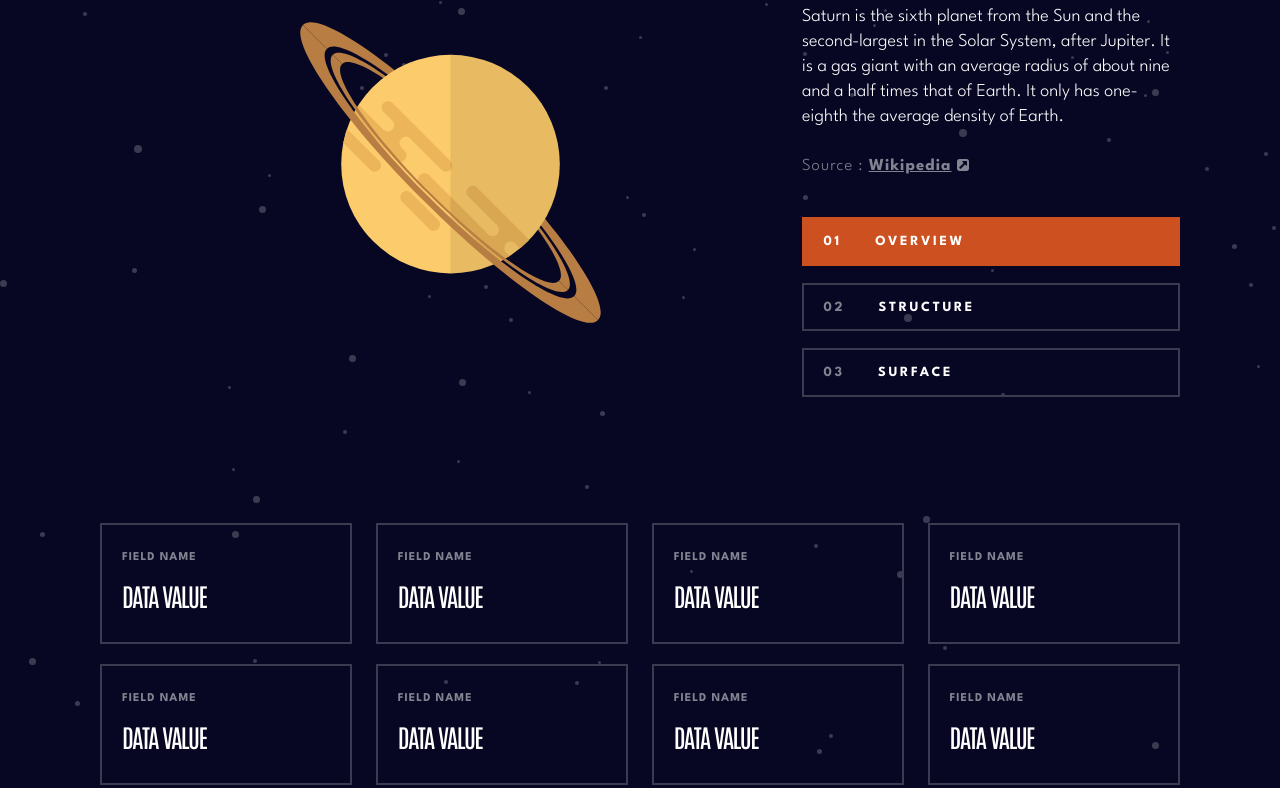
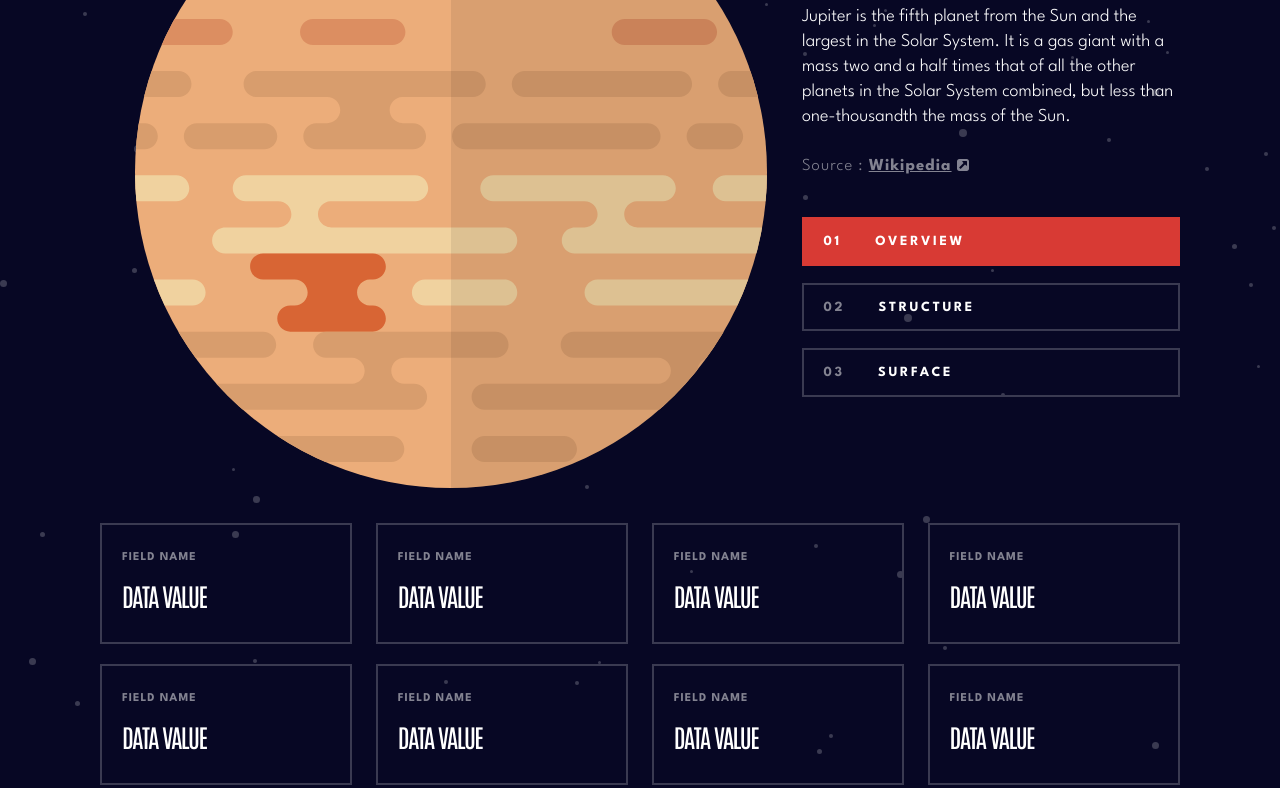
Before and after one commit to fjodor-dev/planets-fact-site, a plain HTML site: page starter-code/index.html in a window 1280 px wide. Shown: the part 277-1065 px from the top of the page. Drawn offline with Linux system fonts and the light colour scheme.

Commit message:
scaling of planets

```diff
--- a/starter-code/index.html
+++ b/starter-code/index.html
@@ -18,9 +18,11 @@
   ////////////////////////////////////////////////////////*/
 
 
-    let planetNum = 5
+    let planetNum = 4
     let selectedView = 1
     let planetCount = 0
+
+    const biggestBodyKM = 69911 //jupiter, needed for scaling planets
 
     const cssRoot = $(":root")
 
@@ -59,7 +61,6 @@
     $.getJSON("script/data.json", (data)=>{
       //for all planets
       planetCount = data.length
-      console.log(planetCount)
       for (let index = 0; index < planetCount; index++) {
         //fill header list
         headerOl.append('<li id="'+ index +'"><h3>'+ data[index].name +'</h3></li>')
@@ -148,41 +149,44 @@
 
       planetImage.css("opacity", "0")
 
+      // console.log(planetImage.css())
+
       planetImageClone.css({
         "position": "absolute",
-        "width": planetImage.css("width"),
-        "max-width": planetImage.css("max-width"),
+        "width": planetImage.width() + "px",
+        "height": planetImage.height() + "px",
       }).addClass("swipingPlanet")
 
       setData()
+
       planetSpace.append(planetImageClone)
 
 
       if(plus){
         planetImageClone.animate({left: (0-planetImageClone.width())},300,()=>{
+          console.log(planetImage.width())
           planetImageClone
           .css({
-            "width": planetImage.css("width"),
-            "max-width": planetImage.css("max-width"),
-            "left":"100%"
+            "height": planetImage.height() + "px",
+            "width": planetImage.width() + "px",
+            "left": 100 + "%"
           })
           .attr("src", "" + planetImage.attr("src"))
           .animate({left: planetImage.offset().left},300,()=>{
-            planetImageClone.remove()
             planetImage.css("opacity", "1")
+            $(".swipingPlanet").remove()
           })
         })
       }else{
         planetImageClone.animate({left: "100%"},300,()=>{
           planetImageClone
           .css({
-            "width": planetImage.css("width"),
-            "max-width": planetImage.css("max-width"),
-            "left":"" + (0-planetImageClone.width()) + "px"
+            "height": planetImage.height() + "px",
+            "width": planetImage.width() + "px",
+            "left": (0-planetImage.width()) + "px"
           })
           .attr("src", "" + planetImage.attr("src"))
           .animate({left: planetImage.offset().left},300,()=>{
-            planetImageClone.remove()
             planetImage.css("opacity", "1")
             $(".swipingPlanet").remove()
           })
@@ -211,7 +215,7 @@
         headerOl.children("li:nth-child("+ (planetNum + 1) +")").css("border-color", "var(--selectedColor)")
 
         mainPlanetName.text(data[planetNum].name)
-        planetImage.width("50%")
+
         planetToolTip.hide()
 
         switch (selectedView) {
@@ -234,6 +238,19 @@
             planetToolTip.attr("src", data[planetNum].images.geology).show()
           }break;
         }
+
+        if (true) {
+          const procent = 90 * (data[planetNum].radius/biggestBodyKM)
+          console.log(procent)
+          planetImage.height(procent + "%")
+          planetImage.width(procent + "%")
+
+          if(planetNum == 5){//jupiter sizing
+            planetImage.height(planetImage.height()+((planetImage.height()/100)*100))
+            planetImage.width(planetImage.height())
+          }
+        }
+
       })
     }
 
--- a/starter-code/script/data.json
+++ b/starter-code/script/data.json
@@ -15,7 +15,7 @@
     },
     "rotation": "58.6 Days",
     "revolution": "87.97 Days",
-    "radius": "2,439.7 KM",
+    "radius": "2440",
     "temperature": "430°c",
     "images": {
       "planet": "./assets/planet-mercury.svg",
@@ -40,7 +40,7 @@
     },
     "rotation": "243 Days",
     "revolution": "224.7 Days",
-    "radius": "6,051.8 KM",
+    "radius": "6052",
     "temperature": "471°c",
     "images": {
       "planet": "./assets/planet-venus.svg",
@@ -65,7 +65,7 @@
     },
     "rotation": "0.99 Days",
     "revolution": "365.26 Days",
-    "radius": "6,371 KM",
+    "radius": "6371",
     "temperature": "16°c",
     "images": {
       "planet": "./assets/planet-earth.svg",
@@ -90,7 +90,7 @@
     },
     "rotation": "1.03 Days",
     "revolution": "1.88 Years",
-    "radius": "3,389.5 KM",
+    "radius": "3390",
     "temperature": "-28°c",
     "images": {
       "planet": "./assets/planet-mars.svg",
@@ -115,7 +115,7 @@
     },
     "rotation": "9.93 Hours",
     "revolution": "11.86 Years",
-    "radius": "69,911 KM",
+    "radius": "69911",
     "temperature": "-108°c",
     "images": {
       "planet": "./assets/planet-jupiter.svg",
@@ -140,7 +140,7 @@
     },
     "rotation": "10.8 Hours",
     "revolution": "29.46 Years",
-    "radius": "58,232 KM",
+    "radius": "58232",
     "temperature": "-138°c",
     "images": {
       "planet": "./assets/planet-saturn.svg",
@@ -165,7 +165,7 @@
     },
     "rotation": "17.2 Hours",
     "revolution": "84 Years",
-    "radius": "25,362 KM",
+    "radius": "25362",
     "temperature": "-195°c",
     "images": {
       "planet": "./assets/planet-uranus.svg",
@@ -190,7 +190,7 @@
     },
     "rotation": "16.08 Hours",
     "revolution": "164.79 Years",
-    "radius": "24,622 KM",
+    "radius": "24622",
     "temperature": "-201°c",
     "images": {
       "planet": "./assets/planet-neptune.svg",
```
